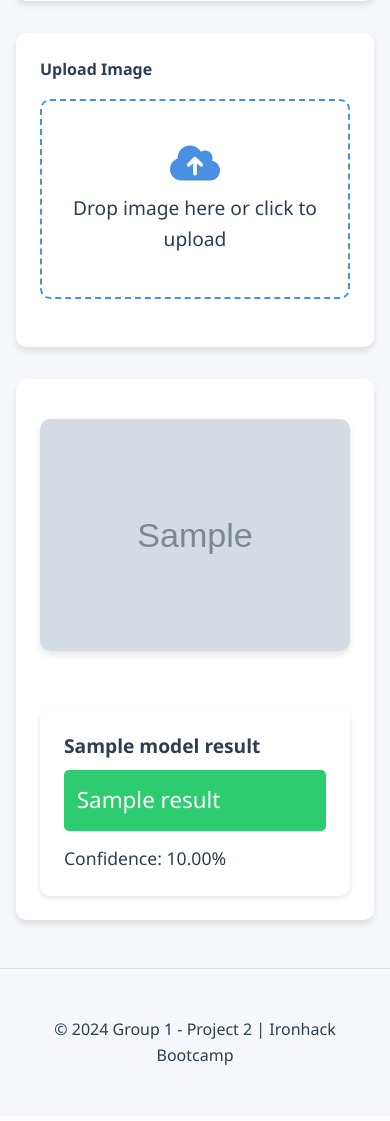
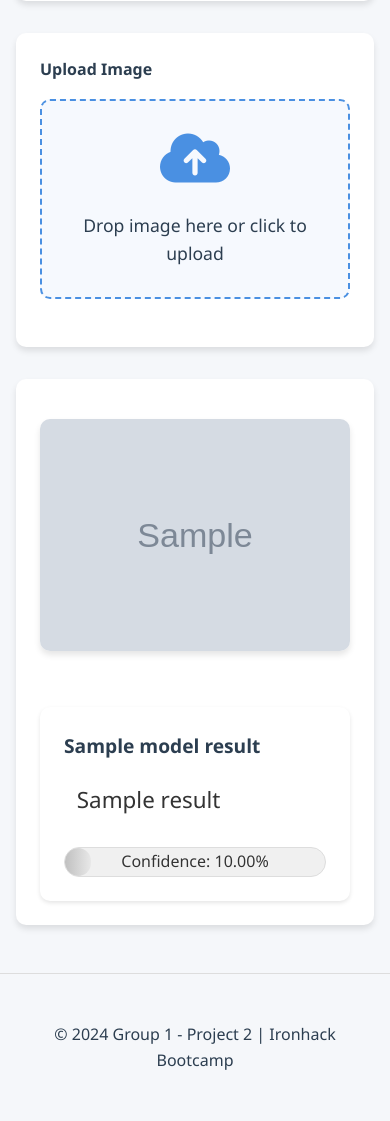
Before and after one commit to luistatera/animal-classifier, a Flask app: template templates/project.html in a window 390 px wide. Shown: the part 826-1947 px from the top of the page. Before the commit the page ends 1891 px from the top, so only its background shows below. Run offline with Flask 2, Linux system fonts and the light colour scheme; the template is opened without the code that fills it: most values are stand-ins (such as "Sample title", 1, 10 or a date in 2020); grey boxes marked "Sample" are stand-in pictures.

Commit message:
Refactor app.py to remove Google Cloud Secret Manager integration, replacing it with environment variable retrieval for the secret key. Enhance security headers in HTTP responses and improve logging for file upload and prediction processes. Update HTML templates to include a new confidence display and improve user interaction with drag-and-drop functionality. Revise CSS for better styling and responsiveness of upload elements.

```diff
--- a/app.py
+++ b/app.py
@@ -4,28 +4,12 @@ import os
 import logging
 from io import BytesIO
 import base64
-from google.cloud import secretmanager
-
-def get_secret(secret_id):
-    try:
-        client = secretmanager.SecretManagerServiceClient()
-        name = f"projects/chiaraguru/secrets/{secret_id}/versions/latest"
-        response = client.access_secret_version(request={"name": name})
-        return response.payload.data.decode("UTF-8")
-    except Exception as e:
-        app.logger.error(f"Error fetching secret: {e}")
-        return None
 
 app = Flask(__name__)
 app.logger.setLevel(logging.DEBUG)
 
-# Get the secret key from GCP Secret Manager
-secret_key = get_secret('FLASK_SECRET_KEY')
-if secret_key:
-    app.secret_key = secret_key
-else:
-    app.logger.warning("Using fallback secret key - not recommended for production")
-    app.secret_key = os.environ.get('SECRET_KEY', 'your-secret-key-123')
+# Get the secret key from environment variable
+app.secret_key = os.environ.get('SECRET_KEY', 'your-secret-key-123')
 
 # Model display name mapping
 MODEL_DISPLAY_NAMES = {
@@ -38,7 +22,7 @@ def add_security_headers(response):
     """Add security headers to each response"""
     # Security headers
     response.headers['X-Content-Type-Options'] = 'nosniff'
-    response.headers['Content-Security-Policy'] = "default-src 'self'; img-src 'self' data: blob:; style-src 'self' 'unsafe-inline';"
+    response.headers['Content-Security-Policy'] = "default-src 'self'; img-src 'self' data: blob:; style-src 'self' 'unsafe-inline' https://cdnjs.cloudflare.com; font-src 'self' https://cdnjs.cloudflare.com;"
     response.headers['X-Frame-Options'] = 'DENY'
     response.headers['Strict-Transport-Security'] = 'max-age=31536000; includeSubDomains'
 
@@ -103,6 +87,7 @@ def index():
                                 "label": label,
                                 "confidence": confidence
                             }
+                            app.logger.debug(f"Model: {display_name}, Label: {label}, Confidence: {confidence}")
 
                     return render_template("index.html",
                                         image=image_data_url,
@@ -125,49 +110,63 @@ def index():
 def project():
     try:
         if request.method == "POST":
-            if 'file' in request.files and request.files['file'].filename != '':
-                file = request.files["file"]
+            app.logger.debug("POST request received")
+            app.logger.debug(f"Files in request: {request.files}")
 
-                # Read the file content once and store it
-                file_content = file.read()
-                file.seek(0)  # Reset for data URL creation
+            if 'file' not in request.files:
+                app.logger.error("No file part in the request")
+                return render_template("project.html", error="No file part in the request")
 
-                # Convert image to data URL and store in session
-                image_data_url = get_image_data_url(file)
-                session['current_image'] = image_data_url
+            file = request.files['file']
+            app.logger.debug(f"File received: {file.filename}")
 
-                try:
-                    model_results = {}
-                    available_models = get_available_models()
+            if file.filename == '':
+                app.logger.error("No selected file")
+                return render_template("project.html", error="No selected file")
 
-                    # Create a new BytesIO object for each model prediction
-                    for model_name in available_models:
-                        model, model_type = load_model(model_name)
-                        # Create a fresh BytesIO object for each prediction
-                        img_bytes = BytesIO(file_content)
-                        label, confidence = predict_label(model, img_bytes, model_type)
+            if not file:
+                app.logger.error("File is None")
+                return render_template("project.html", error="File is None")
 
-                        display_name = MODEL_DISPLAY_NAMES.get(model_name, model_name)
+            # Read the file content once and store it
+            file_content = file.read()
+            file.seek(0)  # Reset for data URL creation
 
-                        if label is None:
-                            model_results[display_name] = {
-                                "warning": f"Image not recognized as any of the 10 animals (confidence: {confidence * 100:.2f}%)"
-                            }
-                        else:
-                            model_results[display_name] = {
-                                "label": label,
-                                "confidence": confidence
-                            }
+            # Convert image to data URL and store in session
+            image_data_url = get_image_data_url(file)
+            session['current_image'] = image_data_url
 
-                    return render_template("project.html",
-                                        image=image_data_url,
-                                        model_results=model_results)
-                except Exception as e:
-                    app.logger.error(f"Prediction error: {str(e)}")
-                    return render_template("project.html",
-                                        error=f"Error during prediction: {str(e)}")
+            try:
+                model_results = {}
+                available_models = get_available_models()
 
-            return render_template("project.html", error="Please upload an image first")
+                # Create a new BytesIO object for each model prediction
+                for model_name in available_models:
+                    model, model_type = load_model(model_name)
+                    # Create a fresh BytesIO object for each prediction
+                    img_bytes = BytesIO(file_content)
+                    label, confidence = predict_label(model, img_bytes, model_type)
+
+                    display_name = MODEL_DISPLAY_NAMES.get(model_name, model_name)
+
+                    if label is None:
+                        model_results[display_name] = {
+                            "warning": f"Image not recognized as any of the 10 animals (confidence: {confidence * 100:.2f}%)"
+                        }
+                    else:
+                        model_results[display_name] = {
+                            "label": label,
+                            "confidence": confidence
+                        }
+                        app.logger.debug(f"Model: {display_name}, Label: {label}, Confidence: {confidence}")
+
+                return render_template("project.html",
+                                    image=image_data_url,
+                                    model_results=model_results)
+            except Exception as e:
+                app.logger.error(f"Prediction error: {str(e)}")
+                return render_template("project.html",
+                                    error=f"Error during prediction: {str(e)}")
 
         session.clear()
         return render_template("project.html")
--- a/requirements.txt
+++ b/requirements.txt
@@ -2,4 +2,3 @@ Flask==2.0.1
 Pillow==8.3.1
 torch==2.0.0
 torchvision==0.15.1
-google-cloud-secret-manager==2.16.1
--- a/static/style.css
+++ b/static/style.css
@@ -69,7 +69,7 @@ body {
 /* Drag and drop area styling */
 .drop-zone {
     width: 100%;
-    height: 200px;
+    min-height: 200px;
     padding: 25px;
     display: flex;
     align-items: center;
@@ -83,11 +83,14 @@ body {
     border-radius: 10px;
     margin: 1rem 0;
     transition: all 0.3s ease;
+    background-color: rgba(74, 144, 226, 0.05);
 }
 
+.drop-zone:hover,
 .drop-zone--over {
     border-color: var(--accent-color);
     background-color: rgba(74, 144, 226, 0.1);
+    transform: scale(1.01);
 }
 
 .drop-zone__prompt {
@@ -98,8 +101,20 @@ body {
 }
 
 .drop-zone__prompt i {
-    font-size: 2.5rem;
+    font-size: 3.5rem;
     color: var(--primary-color);
+    margin-bottom: 15px;
+    transition: transform 0.3s ease;
+}
+
+.drop-zone:hover .drop-zone__prompt i {
+    transform: translateY(-5px);
+    color: var(--accent-color);
+}
+
+.drop-zone__prompt span {
+    color: var(--secondary-color);
+    font-size: 1.1rem;
 }
 
 .drop-zone__input {
@@ -198,6 +213,8 @@ select, input[type="file"] {
     color: var(--secondary-color);
     margin-top: 0.8rem;
     font-weight: 500;
+    padding: 0.5rem;
+    border-radius: 4px;
 }
 
 .model-prediction {
@@ -205,8 +222,7 @@ select, input[type="file"] {
     margin-top: 0.5rem;
     padding: 0.8rem;
     border-radius: 5px;
-    background-color: var(--success-color);
-    color: white;
+    color: var(--text-color);
     font-weight: 500;
 }
 
@@ -243,10 +259,47 @@ select, input[type="file"] {
     color: white;
 }
 
-.confidence {
-    font-size: 1.2rem;
-    color: var(--secondary-color);
-    margin-top: 0.5rem;
+.confidence-container {
+    position: relative;
+    width: 100%;
+    height: 30px;
+    background-color: #f0f0f0;
+    border-radius: 15px;
+    overflow: hidden;
+    margin-top: 1rem;
+    border: 1px solid #ddd;
+}
+
+.confidence-bar {
+    position: absolute;
+    left: 0;
+    top: 0;
+    height: 100%;
+    background: linear-gradient(to right, #c0c0c0, #e8e8e8);
+    transition: width 0.3s ease;
+    border-radius: 15px;
+}
+
+.confidence-text {
+    position: absolute;
+    left: 0;
+    top: 0;
+    width: 100%;
+    height: 100%;
+    display: flex;
+    align-items: center;
+    justify-content: center;
+    color: var(--text-color);
+    font-weight: 500;
+    z-index: 1;
+    text-shadow: 0 0 2px rgba(255, 255, 255, 0.8);
+}
+
+/* Remove old confidence level styles */
+.confidence-high,
+.confidence-medium,
+.confidence-low {
+    display: none;
 }
 
 .footer {
--- /dev/null
+++ b/static/upload.js
@@ -0,0 +1,82 @@
+document.addEventListener('DOMContentLoaded', function() {
+    const dropZone = document.querySelector(".drop-zone");
+    const fileInput = document.querySelector(".drop-zone__input");
+    const form = document.getElementById("classifierForm");
+    const prompt = document.querySelector(".drop-zone__prompt");
+
+    if (!dropZone || !fileInput || !form) {
+        console.error("Required elements not found");
+        return;
+    }
+
+    // Prevent default drag behaviors
+    ['dragenter', 'dragover', 'dragleave', 'drop'].forEach(eventName => {
+        dropZone.addEventListener(eventName, preventDefaults, false);
+        document.body.addEventListener(eventName, preventDefaults, false);
+    });
+
+    function preventDefaults(e) {
+        e.preventDefault();
+        e.stopPropagation();
+    }
+
+    // Highlight drop zone when dragging over it
+    ['dragenter', 'dragover'].forEach(eventName => {
+        dropZone.addEventListener(eventName, highlight, false);
+    });
+
+    ['dragleave', 'drop'].forEach(eventName => {
+        dropZone.addEventListener(eventName, unhighlight, false);
+    });
+
+    function highlight() {
+        dropZone.classList.add('drop-zone--over');
+    }
+
+    function unhighlight() {
+        dropZone.classList.remove('drop-zone--over');
+    }
+
+    // Handle dropped files
+    dropZone.addEventListener('drop', handleDrop, false);
+
+    function handleDrop(e) {
+        const dt = e.dataTransfer;
+        const files = dt.files;
+
+        if (files && files.length > 0) {
+            fileInput.files = files;
+            updateThumbnail(files[0]);
+            form.submit();
+        }
+    }
+
+    // Handle clicked upload
+    dropZone.addEventListener('click', () => fileInput.click());
+
+    fileInput.addEventListener('change', function() {
+        if (this.files && this.files.length > 0) {
+            updateThumbnail(this.files[0]);
+            form.submit();
+        }
+    });
+
+    function updateThumbnail(file) {
+        if (!file.type.startsWith('image/')) {
+            console.error('Not an image file');
+            return;
+        }
+
+        const reader = new FileReader();
+
+        reader.readAsDataURL(file);
+        reader.onload = () => {
+            if (prompt) {
+                prompt.innerHTML = `
+                    <i class="fas fa-spinner fa-spin" aria-hidden="true"></i>
+                    <span>Processing image...</span>
+                `;
+            }
+        };
+    }
+});
--- a/templates/project.html
+++ b/templates/project.html
@@ -42,26 +42,31 @@
                     <form method="POST" enctype="multipart/form-data" id="classifierForm">
                         <div class="form-group">
                             <label for="file" class="upload-label">Upload Image</label>
+                            <input type="file"
+                                   name="file"
+                                   id="file"
+                                   class="drop-zone__input"
+                                   required
+                                   accept="image/*"
+                                   aria-label="Choose an image file to upload"
+                                   title="Choose an image file to upload"
+                                   style="display: none;">
                             <div class="drop-zone"
                                  role="button"
                                  tabindex="0"
                                  aria-label="Drop zone for uploading images">
-                                <span class="drop-zone__prompt">
-                                    <i class="fas fa-cloud-upload-alt" aria-hidden="true"></i>
+                                <div class="drop-zone__prompt">
+                                    <i class="fas fa-cloud-arrow-up fa-3x" aria-hidden="true"></i>
                                     <span>Drop image here or click to upload</span>
-                                </span>
-                                <input type="file"
-                                       name="file"
-                                       id="file"
-                                       class="drop-zone__input"
-                                       required
-                                       accept="image/*"
-                                       aria-label="Choose an image file to upload"
-                                       title="Choose an image file to upload">
+                                </div>
                             </div>
                         </div>
                     </form>
                 </div>
+
+                {% if error %}
+                <div class="error-message">{{ error }}</div>
+                {% endif %}
             </div>
 
             {% if image %}
@@ -78,8 +83,9 @@
                         <div class="model-prediction">
                             {{ result.label }}
                         </div>
-                        <div class="model-accuracy">
-                            Confidence: {{ "%.2f"|format(result.confidence * 100) }}%
+                        <div class="confidence-container">
+                            <div class="confidence-bar" style="width: {{ result.confidence * 100 }}%"></div>
+                            <span class="confidence-text">Confidence: {{ "%.2f"|format(result.confidence * 100) }}%</span>
                         </div>
                         {% elif result.warning %}
                         <div class="prediction-result warning" role="alert">
@@ -101,51 +107,77 @@
     </footer>
 
     <script>
-        document.querySelectorAll(".drop-zone").forEach(dropZone => {
-            const input = dropZone.querySelector(".drop-zone__input");
-            const prompt = dropZone.querySelector(".drop-zone__prompt");
+        document.addEventListener('DOMContentLoaded', function() {
+            const dropZone = document.querySelector(".drop-zone");
+            const input = document.querySelector("#file");
+            const form = document.getElementById("classifierForm");
 
-            // Handle click
-            dropZone.addEventListener("click", (e) => {
+            // Prevent default drag behaviors
+            ['dragenter', 'dragover', 'dragleave', 'drop'].forEach(eventName => {
+                dropZone.addEventListener(eventName, preventDefaults, false);
+                document.body.addEventListener(eventName, preventDefaults, false);
+            });
+
+            function preventDefaults(e) {
+                e.preventDefault();
+                e.stopPropagation();
+            }
+
+            // Handle click on drop zone
+            dropZone.addEventListener("click", function(e) {
+                e.preventDefault();
                 input.click();
             });
 
             // Handle keyboard interaction
-            dropZone.addEventListener("keydown", (e) => {
+            dropZone.addEventListener("keydown", function(e) {
                 if (e.key === "Enter" || e.key === " ") {
                     e.preventDefault();
                     input.click();
                 }
             });
 
-            input.addEventListener("change", (e) => {
-                if (input.files.length) {
-                    document.getElementById("classifierForm").submit();
+            // Handle file selection
+            input.addEventListener("change", function(e) {
+                console.log("File selected:", input.files);
+                if (input.files && input.files.length > 0) {
+                    console.log("Submitting form...");
+                    form.submit();
                 }
             });
 
-            dropZone.addEventListener("dragover", (e) => {
-                e.preventDefault();
-                dropZone.classList.add("drop-zone--over");
+            // Highlight drop zone when dragging over it
+            ['dragenter', 'dragover'].forEach(eventName => {
+                dropZone.addEventListener(eventName, highlight, false);
             });
 
-            ["dragleave", "dragend"].forEach((type) => {
-                dropZone.addEventListener(type, (e) => {
-                    dropZone.classList.remove("drop-zone--over");
-                });
+            ['dragleave', 'drop'].forEach(eventName => {
+                dropZone.addEventListener(eventName, unhighlight, false);
             });
 
-            dropZone.addEventListener("drop", (e) => {
-                e.preventDefault();
+            function highlight(e) {
+                dropZone.classList.add("drop-zone--over");
+            }
 
-                if (e.dataTransfer.files.length) {
-                    input.files = e.dataTransfer.files;
-                    document.getElementById("classifierForm").submit();
+            function unhighlight(e) {
+                dropZone.classList.remove("drop-zone--over");
+            }
+
+            // Handle drop
+            dropZone.addEventListener("drop", function(e) {
+                console.log("File dropped");
+                const dt = e.dataTransfer;
+                const files = dt.files;
+
+                if (files && files.length > 0) {
+                    console.log("Setting files and submitting form...");
+                    input.files = files;
+                    form.submit();
                 }
-
-                dropZone.classList.remove("drop-zone--over");
             });
         });
     </script>
+
+    <script src="{{ url_for('static', filename='upload.js') }}"></script>
 </body>
 </html>
```
Also changed, not shown: templates/index.html (+7 -52 lines), 1 other file.
